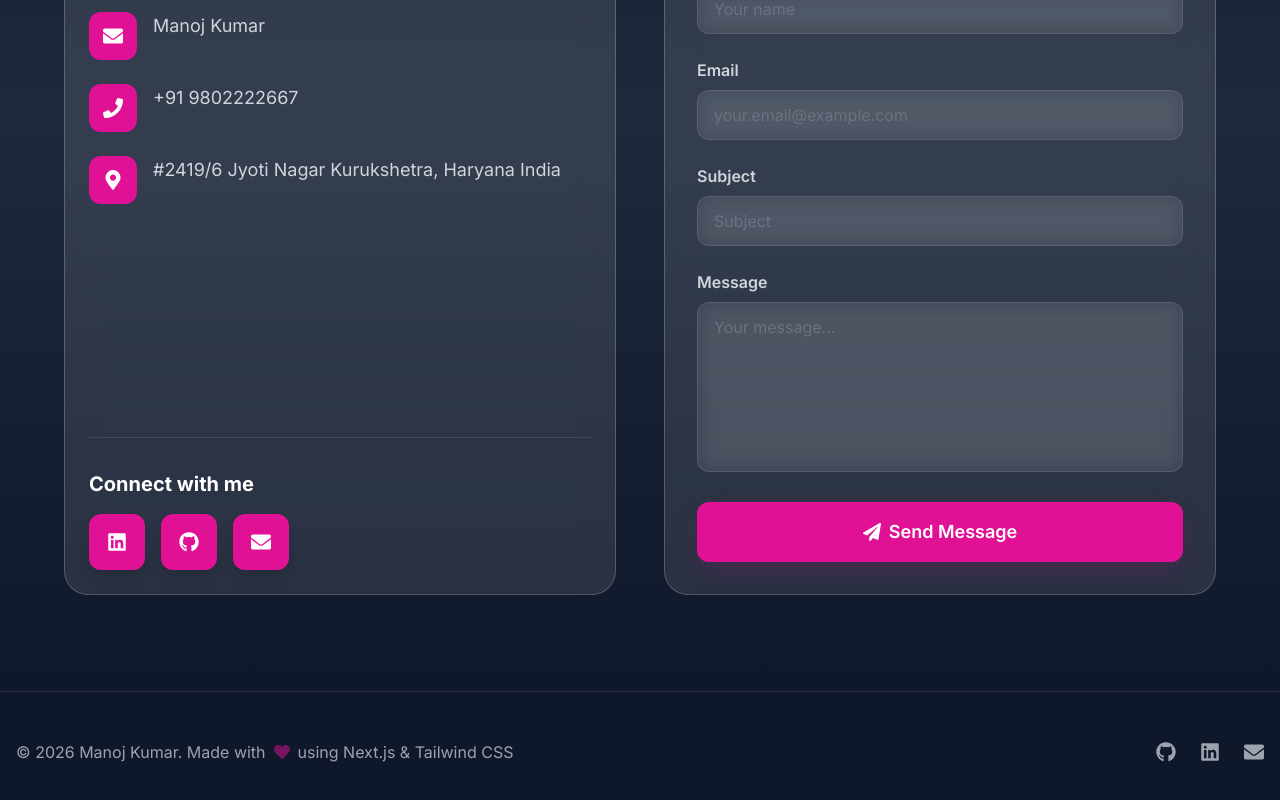
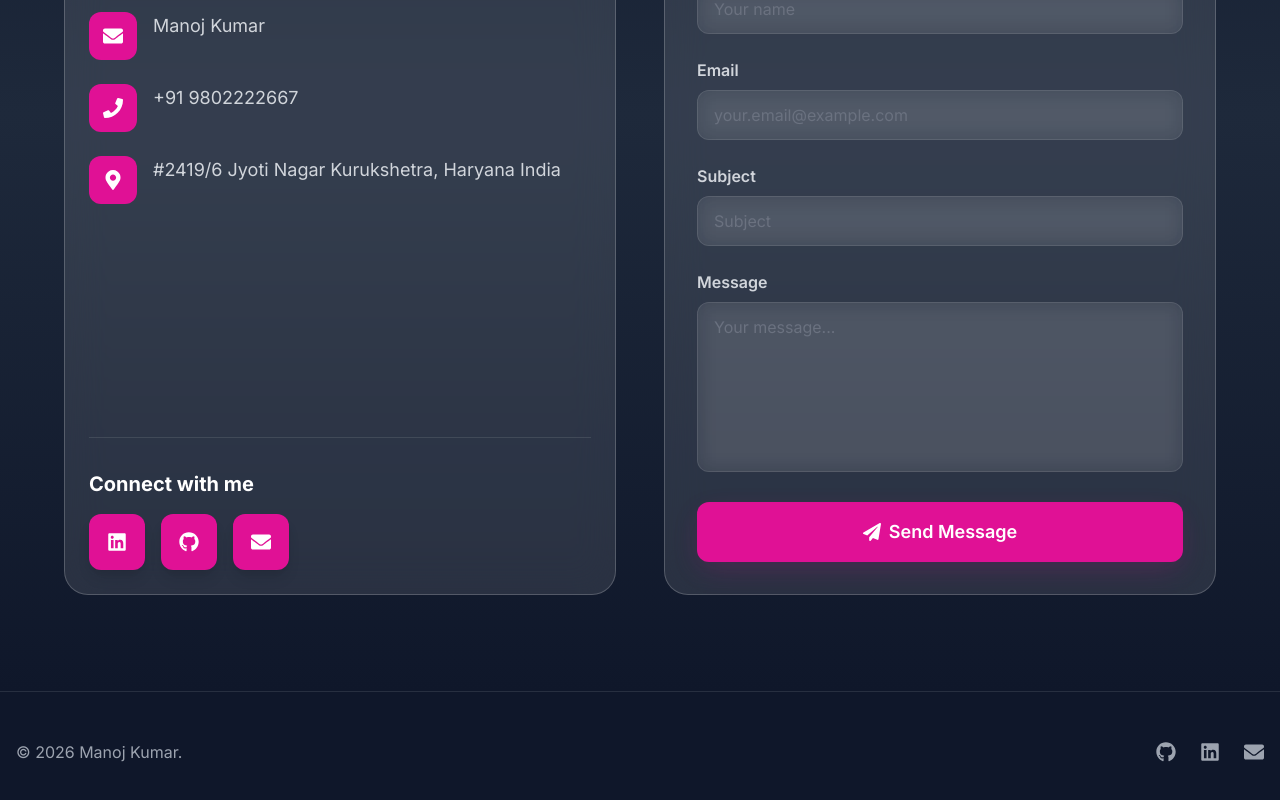
Before and after one commit to manojthakurkkr/portfolio, a Next.js app: page / in a window 1280 px wide. Shown: the part 6549-7349 px from the top of the page. Built offline with nearby package versions, Linux system fonts and the light colour scheme.

Commit message:
fix footer text

```diff
--- a/components/Footer.tsx
+++ b/components/Footer.tsx
@@ -23,8 +23,7 @@ export default function Footer() {
             className="text-gray-400 text-center md:text-left"
           >
             <p className="flex items-center justify-center md:justify-start">
-              © {currentYear} Manoj Kumar. Made with{' '}
-              <FaHeart className="mx-2 text-[rgb(224,17,149)] animate-pulse" /> using Next.js & Tailwind CSS
+              © {currentYear} Manoj Kumar.
             </p>
           </motion.div>
 
```
